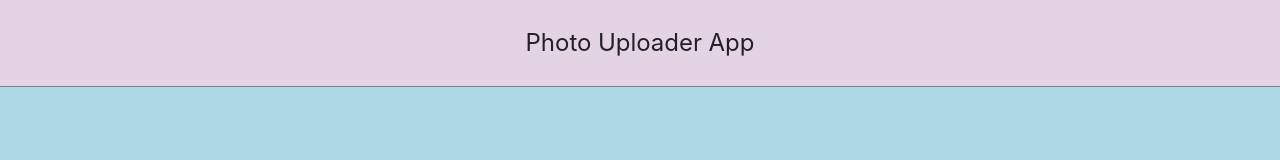
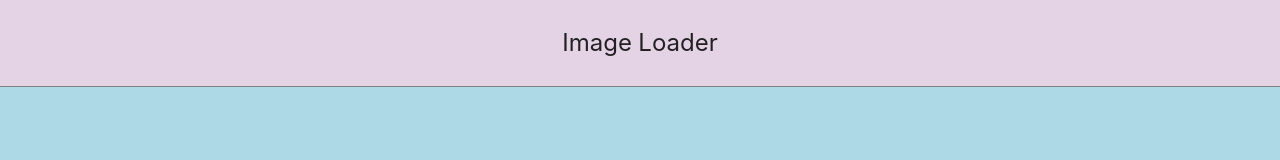
Before and after one commit to NJacksonDev/image-loader-react, a React (Create React App) app: page / in a window 1280 px wide. Shown: the top 160 px of the page. Built offline with nearby package versions, Linux system fonts and the light colour scheme.

Commit message:
minor edits

```diff
--- a/src/components/Header.jsx
+++ b/src/components/Header.jsx
@@ -1,3 +1,3 @@
 export default function Header() {
-  return <header>Photo Uploader App</header>;
+  return <header>Image Loader</header>;
 }
--- a/src/components/UploadModal.jsx
+++ b/src/components/UploadModal.jsx
@@ -38,7 +38,7 @@ export default function UploadModal({ setShowUpload, setPhotoList }) {
   };
   const closeModal = () => setShowUpload(false);
   return (
-    <Modal title="Upload Photo" open={true} footer={null} onCancel={closeModal}>
+    <Modal title="Upload Image" open={true} footer={null} onCancel={closeModal}>
       <Form
         labelCol={{ span: 8 }}
         wrapperCol={{ span: 16 }}
@@ -47,9 +47,9 @@ export default function UploadModal({ setShowUpload, setPhotoList }) {
         <Form.Item label="User Name" name="username">
           <Input required />
         </Form.Item>
-        <Form.Item label="Profile Picture URL" name="profilePic">
-          <Input required />
-        </Form.Item>
+        {/* <Form.Item label="Profile Picture URL" name="profilePic">
+          {/* <Input required /> */}
+        {/* </Form.Item> */}
         <Form.Item label="Photo" name="photo">
           <Upload listType="picture-card">
             +<br />
@@ -61,7 +61,7 @@ export default function UploadModal({ setShowUpload, setPhotoList }) {
         </Form.Item>
         <Form.Item wrapperCol={{ offset: 8, span: 16 }}>
           <Button type="primary" htmlType="submit">
-            Save Photo
+            Upload Image
           </Button>
         </Form.Item>
       </Form>
```
Also changed, not shown: 1 other file (tests, documents, lock files or other folders).
